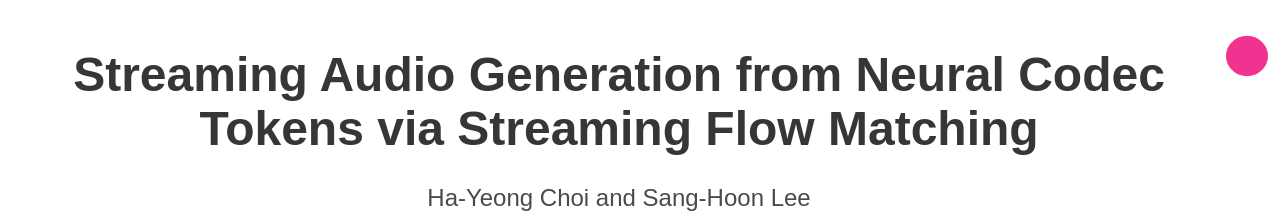
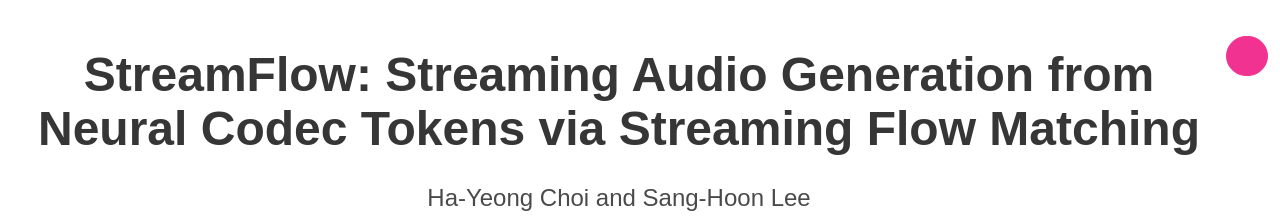
Before and after one commit to streamflow25/demo, a plain HTML site: page index.html in a window 1280 px wide. Shown: the top 223 px of the page. Drawn offline with nearby package versions, Linux system fonts and the light colour scheme; a script that the page names is missing; some icons are missing; a web font is replaced by a local one.

Commit message:
Update index.html

```diff
--- a/index.html
+++ b/index.html
@@ -33,7 +33,7 @@
         <div class="container is-max-desktop">
         <div class="columns is-centered">
             <div class="column has-text-centered">
-            <h1 class="title is-1 publication-title">Streaming Audio Generation from Neural Codec Tokens via Streaming Flow Matching</h1>
+            <h1 class="title is-1 publication-title">StreamFlow: Streaming Audio Generation from Neural Codec Tokens via Streaming Flow Matching</h1>
             <div class="is-size-4 publication-authors">
                 <span class="author-block">Ha-Yeong Choi and Sang-Hoon Lee</span>
             </div>
```
